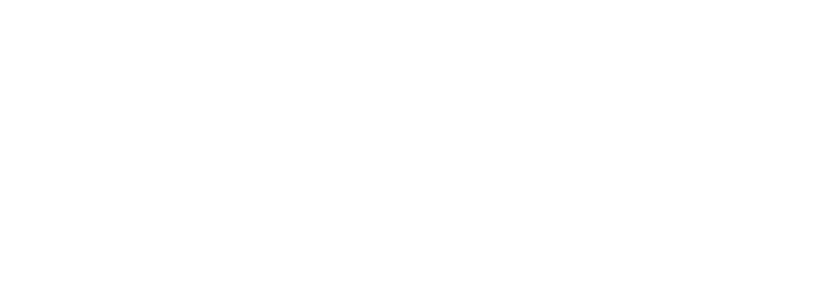
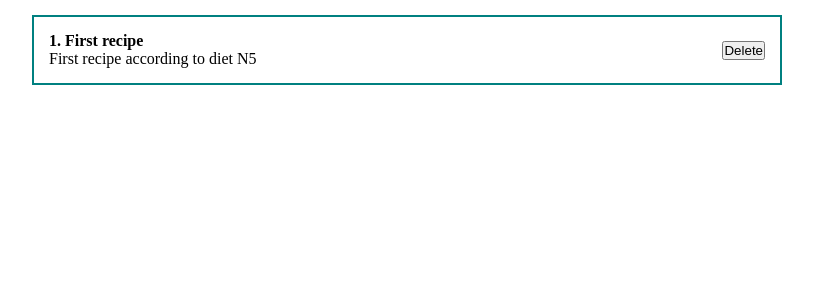
Before and after one commit to AnnaCodes1/cook-book-app, a React (Create React App) app: page / in a window 1280 px wide. Shown: the top 300 px of the page, without its empty margins (233-1046 px from the left). Built offline with nearby package versions, Linux system fonts and the light colour scheme.

Commit message:
First recipe ant it's styles

```diff
--- a/src/App.js
+++ b/src/App.js
@@ -4,7 +4,15 @@
 function App() {
   return (
     <div className="App">
-
+      <div className="recipe">
+        <div className="recipe_content">
+          <strong>1. First recipe</strong>
+          <div>First recipe according to diet N5</div>
+        </div>
+        <div className="recipe__btns">
+          <button>Delete</button>
+        </div>
+      </div>
     </div>
   );
 }
--- a/src/styles/App.css
+++ b/src/styles/App.css
@@ -10,5 +10,15 @@
 }
 
 .App {
-  width: 900px;
+  width: 70%;
+  max-width: 750px;
 }
+
+.recipe {
+  display: flex;
+  padding: 15px;
+  border: 2px solid teal;
+  margin-top: 15px;
+  justify-content: space-between;
+  align-items: center;
+}
```
